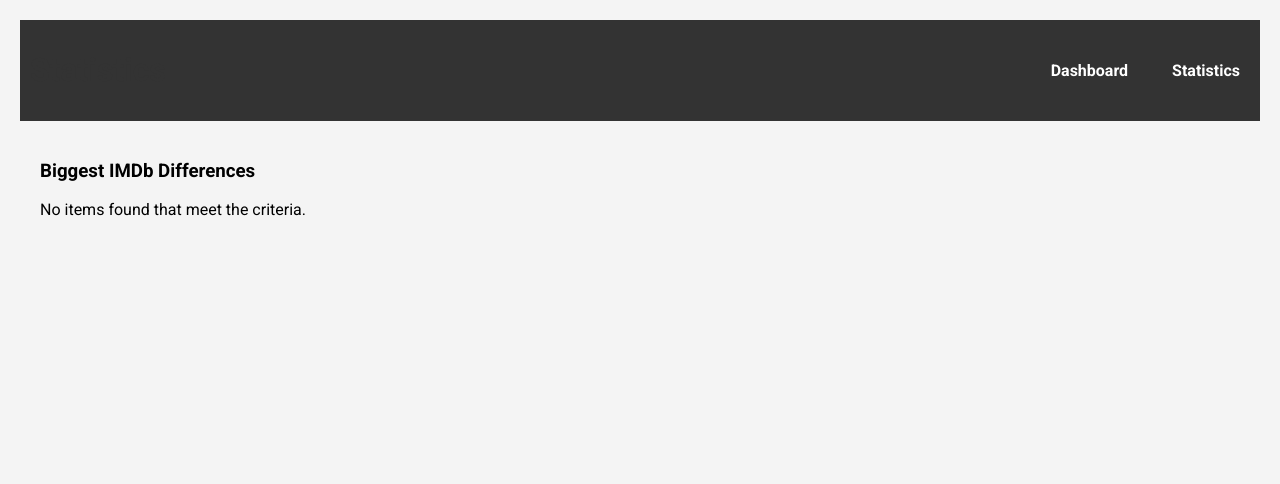
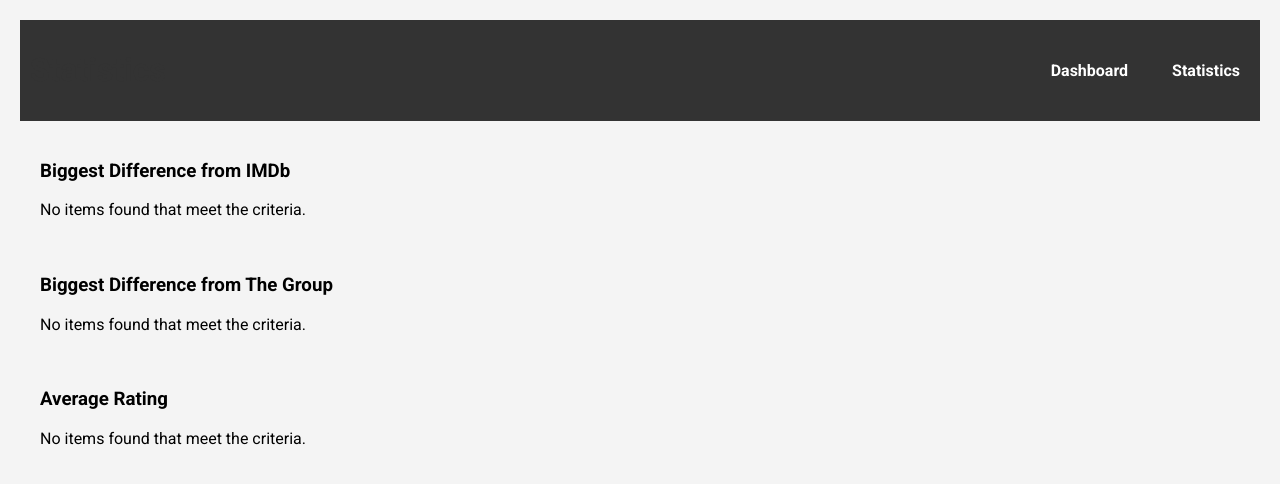
Before and after one commit to LukeLauterbach/RecommendationsAnalysis, a Flask app: template templates/statistics.html in a window 1280 px wide. Shown: the top 484 px of the page. Run offline with Flask 3, Linux system fonts and the light colour scheme; the template is opened without the code that fills it, so the values that code supplies are empty.

Commit message:
Updated Statistics Page

```diff
--- a/RecommendationsAnalysis.py
+++ b/RecommendationsAnalysis.py
@@ -352,7 +352,7 @@ if __name__ == '__main__':
     recommendations_db = find_averages(recommendations_db)
     recommendations_db = check_internet_data(recommendations_db)
     #find_recommendations(recommendations_db)
-    #find_biggest_deviation(recommendations_db)
+    find_biggest_deviation(recommendations_db)
     #print_stats(statistics)
     #find_biggest_inet_diff(recommendations_db)
     write_rec_db(recommendations_db)
--- a/app.py
+++ b/app.py
@@ -2,6 +2,7 @@ from flask import Flask, render_template, request, redirect, url_for, session, j
 from models import db, User, Item
 from config import Config
 from werkzeug.security import generate_password_hash, check_password_hash
+from sqlalchemy import func, case, select
 
 app = Flask(__name__)
 app.config.from_object(Config)
@@ -257,26 +258,86 @@ def statistics():
     highest_rated_item = db.session.query(Item).filter(Item.rating_luke.is_(None)).order_by(
         (Item.rating_alex + Item.rating_greg + Item.rating_zach) / 3).first()
 
+    imdb_diffs = get_imdb_diff()
+    biggest_outliers = get_biggest_outlier()
+    average_rating = average_ratings()
+
+    # Sort the lists
+    imdb_diffs = sorted(imdb_diffs, key=lambda x: abs(x['Difference']), reverse=True)
+    biggest_outliers = sorted(biggest_outliers, key=lambda x: abs(x['Difference']), reverse=True)
+    average_rating = sorted(average_rating, key=lambda x: abs(x['Average']), reverse=True)
+
+    return render_template('statistics.html',
+                           imdb_diffs=imdb_diffs,
+                           biggest_outliers=biggest_outliers,
+                           average_rating=average_rating)
+
+
+def get_imdb_diff():
     imdb_diffs = []
-    users = ['Alex', 'Greg', 'Luke', 'Zach']
-    for user in users:
-        user = user.lower()
+    for user in PARTICIPANTS:
         difference = db.session.query(
             Item,
             (getattr(Item, f"rating_{user}") - Item.rating_imdb).label('difference')
-        ).filter(getattr(Item, f"rating_{user}") .isnot(None), Item.rating_imdb.isnot(None)).order_by(
-            db.func.abs(getattr(Item, f"rating_{user}")  - Item.rating_imdb).desc()
+        ).filter(getattr(Item, f"rating_{user}").isnot(None), Item.rating_imdb.isnot(None)).order_by(
+            db.func.abs(getattr(Item, f"rating_{user}") - Item.rating_imdb).desc()
         ).first()
+
+        average_rating = (db.session.query(func.avg(getattr(Item, f"rating_{user}"))).scalar())
+        average_rating_imdb = (db.session.query(func.avg(Item.rating_imdb))
+                               .filter(getattr(Item, f"rating_{user}").isnot(None)).scalar())
+        average_difference = average_rating - average_rating_imdb
+        average_difference = round(average_difference, 2)
+
         imdb_diffs.append({'Person': user.capitalize(),
                            'Title': difference.Item.name,
                            'Rating': difference.Item.rating_luke,
                            'IMDBRating': difference.Item.rating_imdb,
-                           'Difference': difference.difference})
+                           'Difference': difference.difference,
+                           'IMDbDiff': average_difference})
 
-    # Sort the list
-    imdb_diffs = sorted(imdb_diffs, key=lambda x: abs(x['Difference']), reverse=True)
+    return imdb_diffs
 
-    return render_template('statistics.html', imdb_diffs=imdb_diffs)
+
+def get_biggest_outlier():
+    biggest_outlier = []
+    for participant in PARTICIPANTS:
+        biggest_outlier.append({'Person': participant.capitalize(), 'Difference': 0, 'Title': None})
+
+    most_different_item = db.session.query(Item).filter(
+        Item.rating_luke.isnot(None),
+        Item.rating_alex.isnot(None),
+        Item.rating_greg.isnot(None),
+        Item.rating_zach.isnot(None)
+    )
+    for item in most_different_item:
+        for i in range(len(biggest_outlier)):
+            difference = getattr(item, f"rating_{biggest_outlier[i]['Person']}".lower()) - item.rating_average
+
+            if abs(difference) > abs(biggest_outlier[i]['Difference']):
+                biggest_outlier[i]['Difference'] = round(difference, 2)
+                biggest_outlier[i]['Title'] = item.name
+                biggest_outlier[i]['Average'] = item.rating_average
+                biggest_outlier[i]['Rating'] = getattr(item, f"rating_{biggest_outlier[i]['Person']}".lower())
+
+    return biggest_outlier
+
+
+def average_ratings():
+    average_ratings = []
+    for participant in PARTICIPANTS:
+        rating_column = f'rating_{participant}'
+        stmt = db.session.query(func.avg(getattr(Item, rating_column)).label('average_rating'))
+        average_rating = stmt.scalar()
+
+        stmt = db.session.query(func.count().label('rating_count')).filter(getattr(Item, rating_column).isnot(None))
+        rating_count = stmt.scalar()  # Use .scalar() to get a single value from the result
+
+        average_ratings.append({f"Person": participant.capitalize(),
+                                'Average': round(average_rating, 2),
+                                'Count': rating_count})
+
+    return average_ratings
 
 
 if __name__ == '__main__':
--- a/templates/dashboard.html
+++ b/templates/dashboard.html
@@ -81,7 +81,7 @@
                     {% for person in ["alex", "greg", "luke", "zach"] %}
                     <td><input type="number" value="{{ item['rating_' + person] }}" data-item-id="{{ item.id }}" data-rating-type="{{ person }}" class="rating-input"></td>
                     {% endfor %}
-                    <td>{{ item.rating_average if item.rating_average is not none else 0.0 }}</td>
+                    <td class="average-rating">{{ item.rating_average if item.rating_average is not none else 0.0 }}</td>
                 </tr>
                 <tr class="item-details" id="details-{{ item.id }}">
                     <td colspan="6"></td>
--- a/templates/statistics.html
+++ b/templates/statistics.html
@@ -28,7 +28,7 @@
     </div>
 
     <div class="table-container">
-        <h3>Biggest IMDb Differences</h3>
+        <h3>Biggest Difference from IMDb</h3>
         {% if imdb_diffs %}
         <table>
             <thead>
@@ -38,6 +38,7 @@
                     <th>Difference</th>
                     <th>Rating</th>
                     <th>IMDb Rating</th>
+                    <th>Average Difference from IMDb</th>
                 </tr>
             </thead>
             <tbody>
@@ -47,7 +48,64 @@
                         <td>{{ entry.Title }}</td>
                         <td><span class="number" data-value="{{ entry.Difference }}"></span></td>
                         <td>{{ entry.Rating }}</td>
-                        <td>{{ entry.IMDBRating }}
+                        <td>{{ entry.IMDBRating }}</td>
+                        <td><span class="number" data-value="{{ entry.IMDbDiff }}"></span></td>
+                    </tr>
+                {% endfor %}
+            </tbody>
+        </table>
+        {% else %}
+        <p>No items found that meet the criteria.</p>
+        {% endif %}
+    </div>
+
+    <div class="table-container">
+        <h3>Biggest Difference from The Group</h3>
+        {% if biggest_outliers %}
+        <table>
+            <thead>
+                <tr>
+                    <th>Person</th>
+                    <th>Title</th>
+                    <th>Difference</th>
+                    <th>Rating</th>
+                    <th>Average</th>
+                </tr>
+            </thead>
+            <tbody>
+                {% for entry in biggest_outliers %}
+                    <tr>
+                        <td>{{ entry.Person }}</td>
+                        <td>{{ entry.Title }}</td>
+                        <td><span class="number" data-value="{{ entry.Difference }}"></span></td>
+                        <td>{{ entry.Rating }}</td>
+                        <td>{{ entry.Average }}</td>
+                    </tr>
+                {% endfor %}
+            </tbody>
+        </table>
+        {% else %}
+        <p>No items found that meet the criteria.</p>
+        {% endif %}
+    </div>
+
+    <div class="table-container">
+        <h3>Average Rating</h3>
+        {% if average_rating %}
+        <table>
+            <thead>
+                <tr>
+                    <th>Person</th>
+                    <th>Average</th>
+                    <th>Number of Ratings</th>
+                </tr>
+            </thead>
+            <tbody>
+                {% for entry in average_rating %}
+                    <tr>
+                        <td>{{ entry.Person }}</td>
+                        <td><span class="number" data-value="{{ entry.Average }}"></span></td>
+                        <td>{{ entry.Count }}</td>
                     </tr>
                 {% endfor %}
             </tbody>
```
Also changed, not shown: static/js/main.js (+20 -0 lines).
